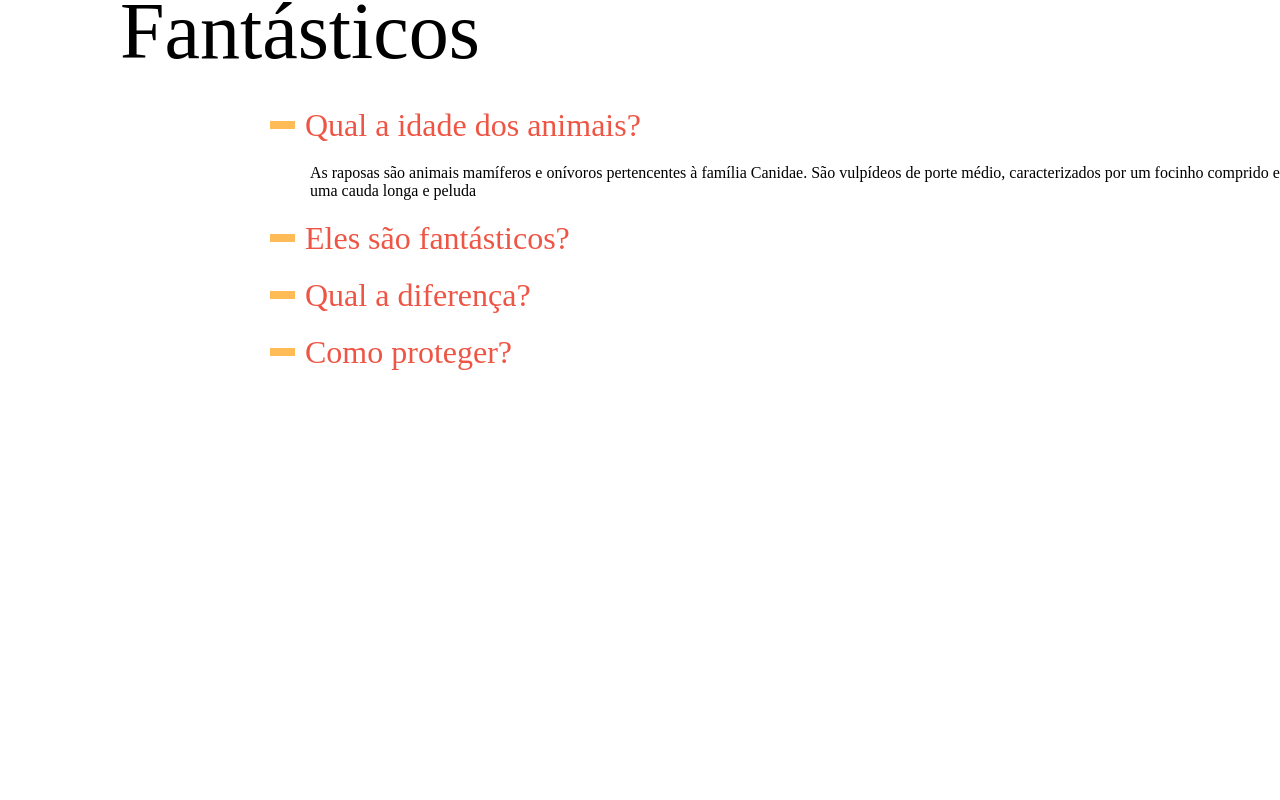
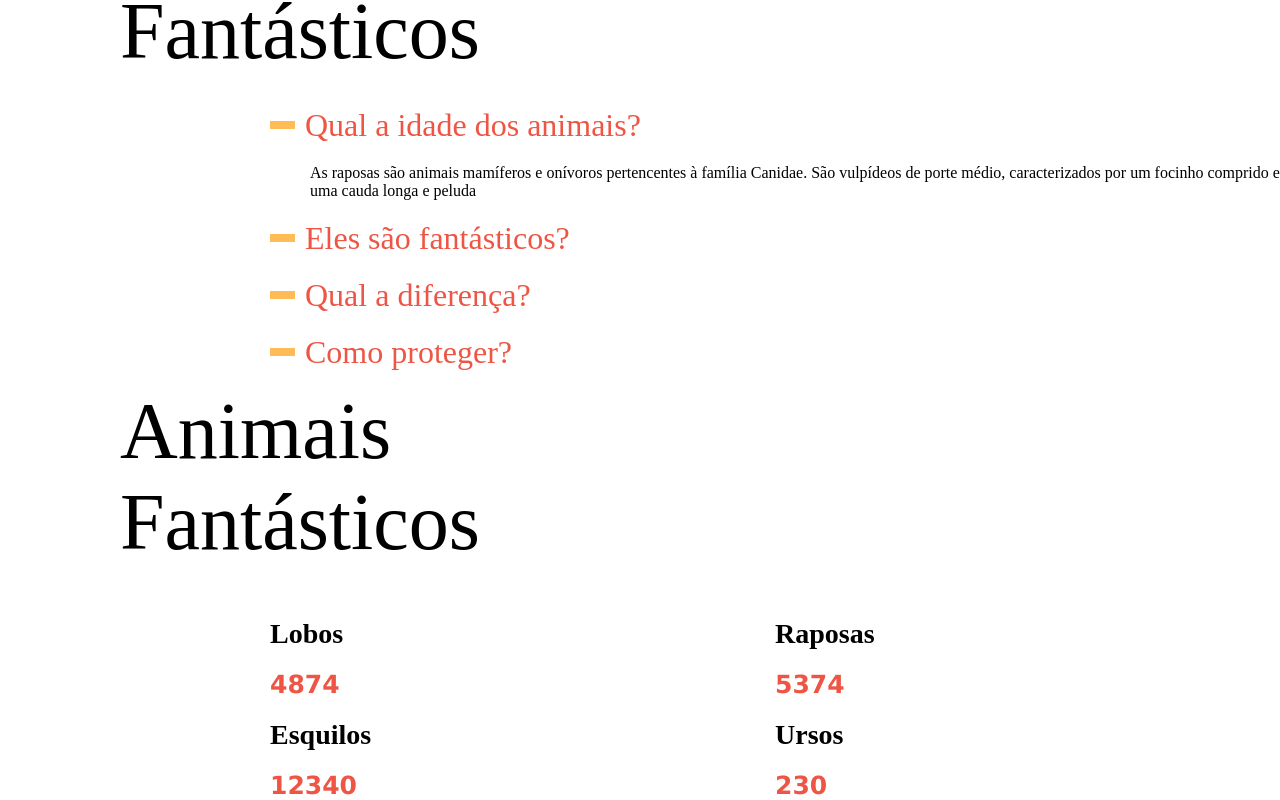
Before and after one commit to RafaSilvaVVS/Animais-Fantasticos, a React (Vite) app: page / in a window 1280 px wide. Shown: the part 971-1771 px from the top of the page. Before the commit the page ends 1357 px from the top, so only its background shows below. Built offline with nearby package versions, Linux system fonts and the light colour scheme.

Commit message:
Animacao dos numeros concluida

```diff
--- /dev/null
+++ b/src/features/Numeros/Numeros.css
@@ -0,0 +1,20 @@
+.gridNumeros{
+  grid-column: 4 / -1;
+}
+
+.listaNumeros{
+  display: grid;
+  grid-template-columns: 1fr 1fr;
+}
+
+.listaNumeros li h2{
+  font-size: 28px;
+  margin: 20px 0px;
+}
+
+.listaNumeros li p{
+  color: #e54;
+  font-size: 25px;
+  font-weight: bold;
+  font-family: 'Lucida Sans', 'Lucida Sans Regular', 'Lucida Grande', 'Lucida Sans Unicode', Geneva, Verdana, sans-serif;
+}
--- /dev/null
+++ b/src/features/Numeros/Numeros.jsx
@@ -0,0 +1,64 @@
+import React, { useRef } from 'react';
+import './Numeros.css';
+import Titulo from '../../components/TituloPrincipal/Titulo';
+
+const Numeros = () => {
+  const lobosNumeros = useRef(null);
+  const raposasNumeros = useRef(null);
+  const esquilosNumeros = useRef(null);
+  const ursosNumeros = useRef(null);
+  const [number, setNumero] = React.useState([]);
+
+  React.useEffect(() => {
+    setNumero([
+      lobosNumeros.current,
+      raposasNumeros.current,
+      esquilosNumeros.current,
+      ursosNumeros.current,
+    ]);
+  }, []);
+
+  React.useEffect(() => {
+    let start = 0;
+
+    number.map((item) => {
+      const total = +item.innerText;
+      const incremento = Math.ceil(Number(item.innerText / 50));
+      item.innerText = 0;
+      setInterval(() => {
+        start += incremento;
+        if (start < total) {
+          item.innerText = start;
+        } else {
+          item.innerText = total;
+        }
+      }, 70);
+    });
+  }, [number]);
+
+  return (
+    <section className="gridNumeros">
+      <Titulo text="Números" />
+      <ul className="listaNumeros">
+        <li>
+          <h2>Lobos</h2>
+          <p ref={lobosNumeros}>4874</p>
+        </li>
+        <li>
+          <h2>Raposas</h2>
+          <p ref={raposasNumeros}>5374</p>
+        </li>
+        <li>
+          <h2>Esquilos</h2>
+          <p ref={esquilosNumeros}>12340</p>
+        </li>
+        <li>
+          <h2>Ursos</h2>
+          <p ref={ursosNumeros}>230</p>
+        </li>
+      </ul>
+    </section>
+  );
+};
+
+export default Numeros;
--- a/src/pages/Home.jsx
+++ b/src/pages/Home.jsx
@@ -3,6 +3,7 @@ import Header from '../components/Header';
 import Animais from '../features/Animais';
 import Faq from '../features/Faq/Faq';
 import './Home.css';
+import Numeros from '../features/Numeros/Numeros';
 
 const Home = () => {
   return (
@@ -10,6 +11,7 @@ const Home = () => {
       <Header />
       <Animais />
       <Faq />
+      <Numeros />
     </div>
   );
 };
```
